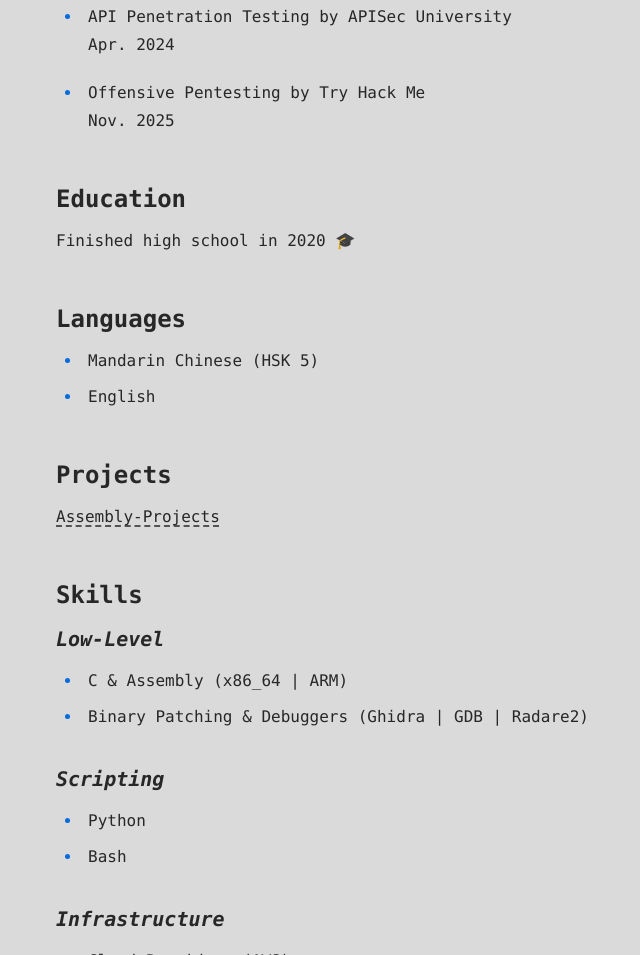
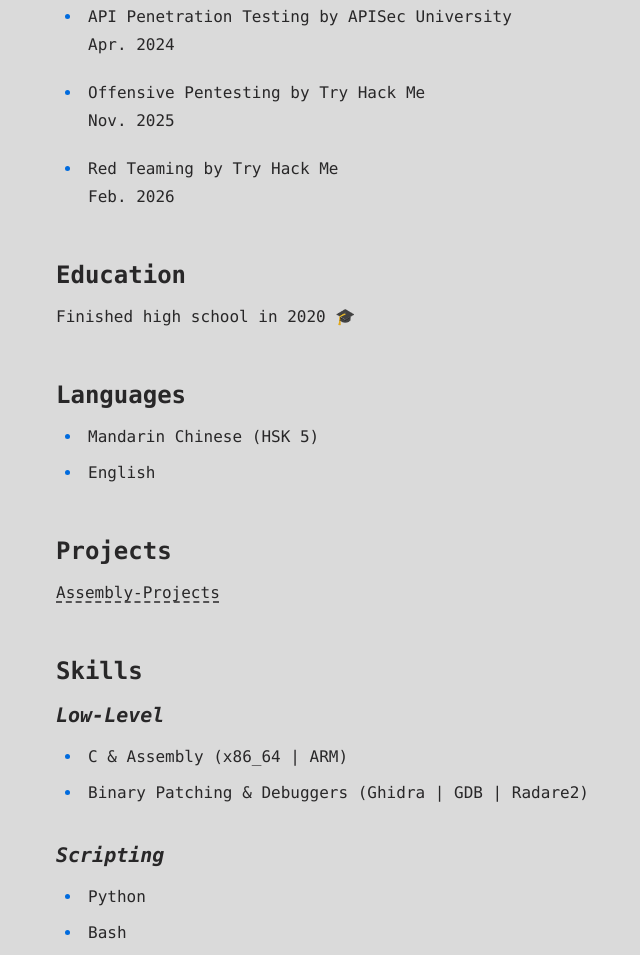
Before and after one commit to leolwin999/leolwin-com, an Astro site: page /about in a window 1280 px wide. Shown: the part 1143-2098 px from the top of the page, without its empty margins (216-856 px from the left). Built offline with nearby package versions, Linux system fonts and the light colour scheme; Astro itself is replaced by a stand-in of ours.

Commit message:
Make some tweaks

```diff
--- a/package.json
+++ b/package.json
@@ -17,7 +17,7 @@
     "@astrojs/sitemap": "^3.7.0",
     "@resvg/resvg-js": "^2.6.2",
     "@tailwindcss/vite": "^4.1.18",
-    "astro": "^5.16.15",
+    "astro": "^5.18.0",
     "dayjs": "^1.11.19",
     "lodash.kebabcase": "^4.1.1",
     "remark-collapse": "^0.1.2",
--- a/src/pages/about.md
+++ b/src/pages/about.md
@@ -28,6 +28,9 @@ Apr. 2024
 
 - Offensive Pentesting by Try Hack Me
 Nov. 2025
+
+- Red Teaming by Try Hack Me
+Feb. 2026
 
 ## Education
 
```
Also changed, not shown: pnpm-lock.yaml.
